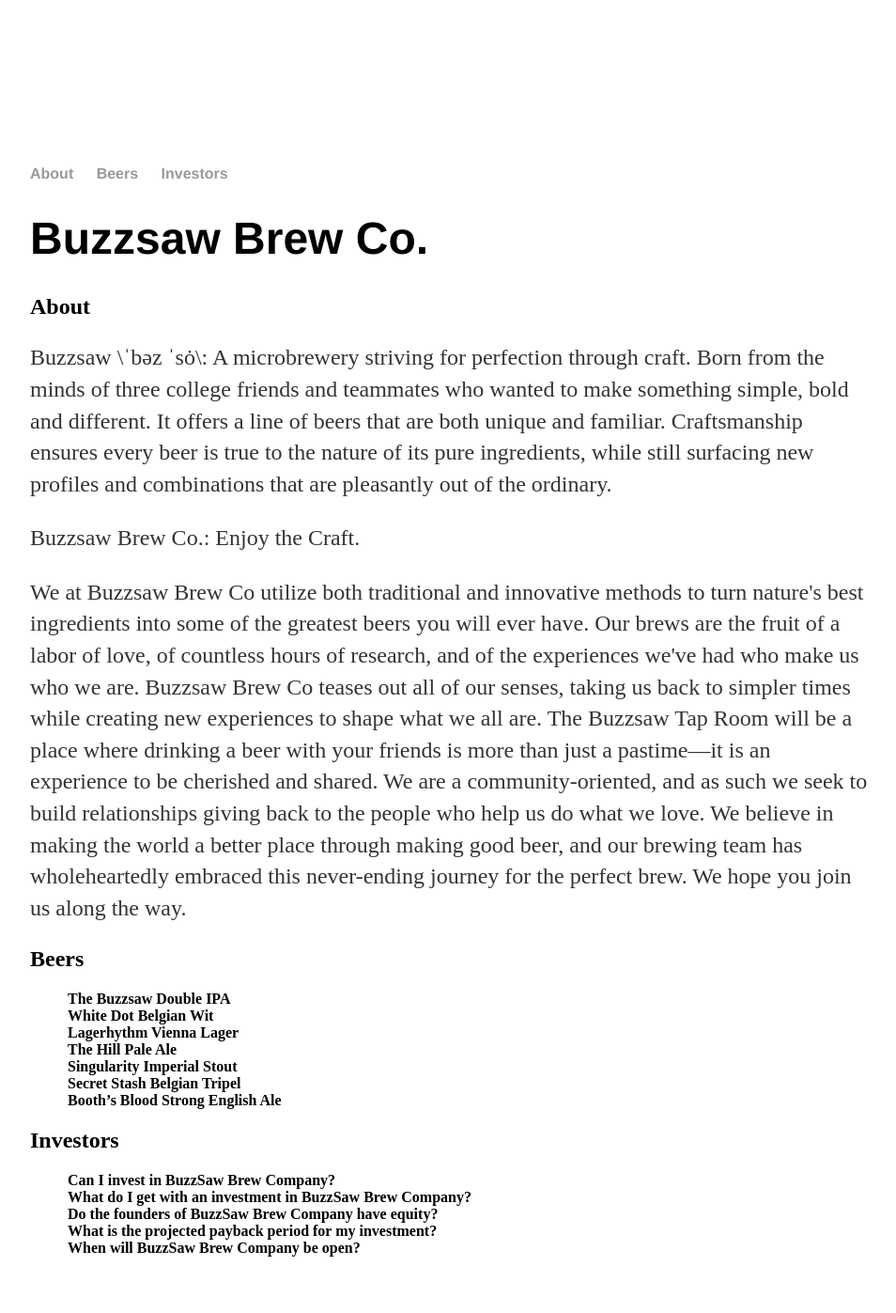
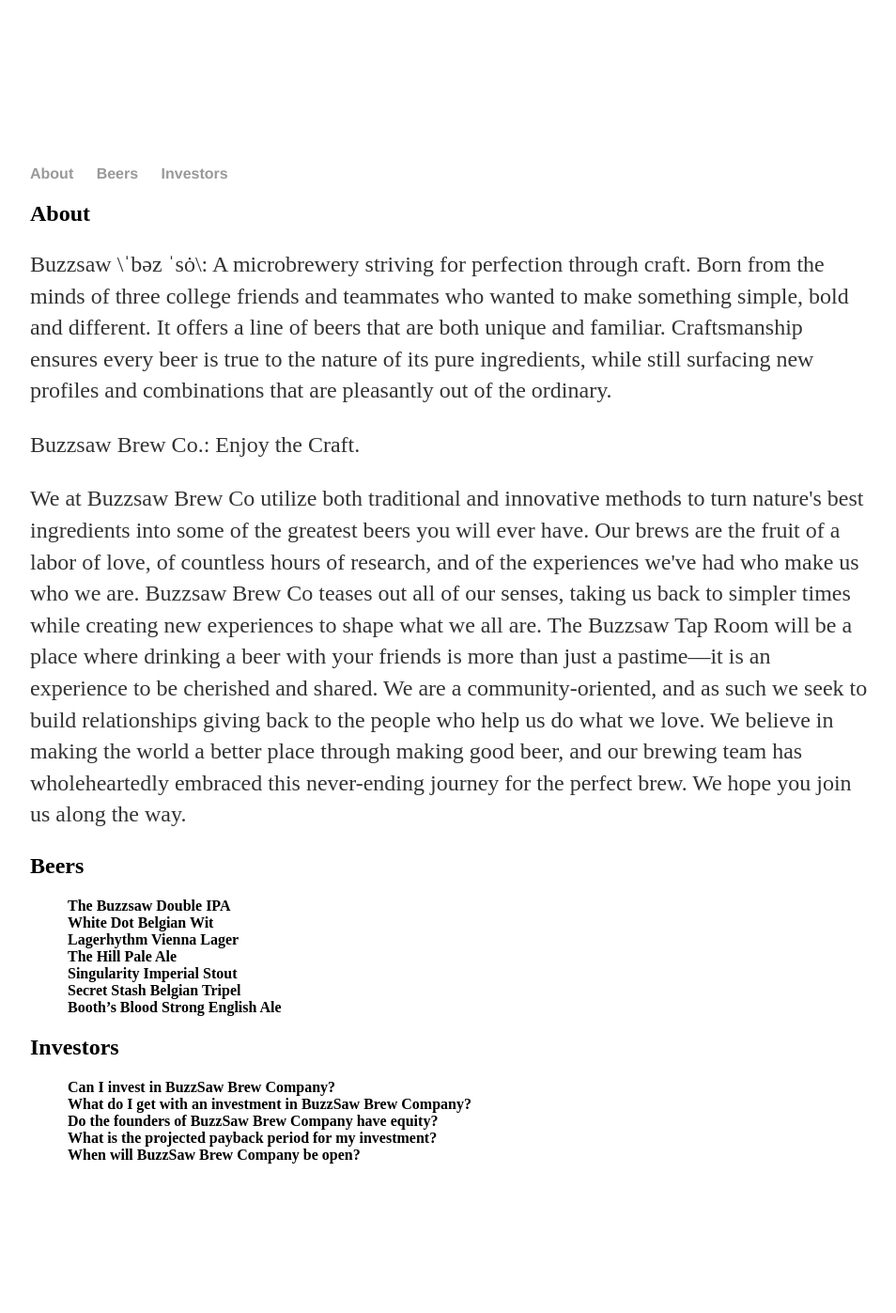
Before and after one commit to arquinn/arquinn.github.io, a Jekyll site: the page built from test.html, in a window 1280 px wide. Shown: the whole page at 94% size, without its empty margins (160-1114 px from the left). Built offline with Jekyll 4.4.1, drawn with Linux system fonts in a browser that asks for light colours; nearby versions of some CDN libraries; after the commit the page ends 1298 px from its top, so only the background shows below that.

Commit message:
Update test.html

```diff
--- a/test.html
+++ b/test.html
@@ -2,8 +2,6 @@
 layout: sections
 ---
 
-
-<h1 class="page-title">Buzzsaw Brew Co.</h1>
 <section class="bg-primary" id="About">
   <h2 class="section-heading">About</h2>
   <div class="blurb">
```
